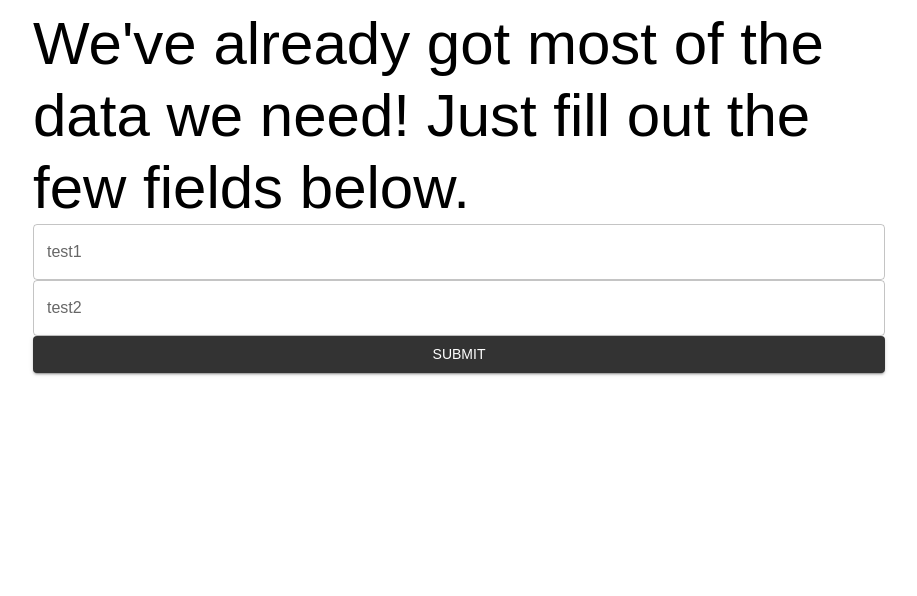
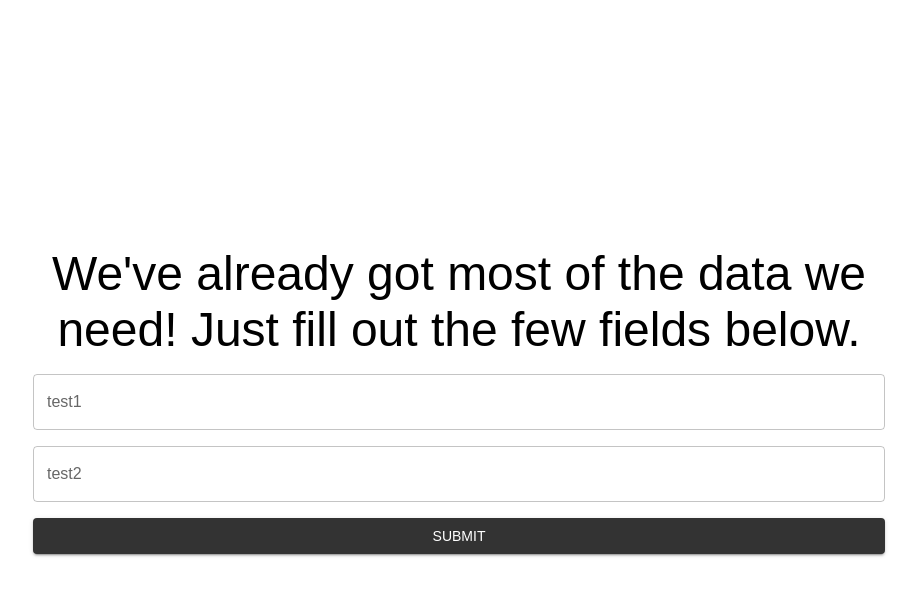
Before and after one commit to Appropedia/oshwa-appro, a React (Create React App) app in the folder client/: page /eligibilty in a window 1280 px wide. Shown: the top 596 px of the page, without its empty margins (181-1098 px from the left). Built offline with nearby package versions, Linux system fonts and the light colour scheme.

Commit message:
Style: Center and align elements

```diff
--- a/client/src/Pages/Certification.js
+++ b/client/src/Pages/Certification.js
@@ -6,9 +6,18 @@ const Certification = () => {
   const pageName = params?.pageName;
   return (
     <Container maxWidth="md">
-      <Typography variant="h2" component="h1">{pageName} is not certified. Would you like to certify it?</Typography>
-      <Button variant="contained" href={"/eligibilty"}>Yes, check eligibilty</Button>
-      <Button variant="outlined">No, learn more</Button>
+      <Typography variant="h3" component="h3" align="center">
+        <b>{pageName}</b> is not certified.
+      </Typography>
+      <Typography variant="h3" component="h3" align="center">
+        Would you like to certify it?
+      </Typography>
+      <div style={{display: "flex", justifyContent:"center", gap:"2vw"}}>
+        <Button variant="contained" href={"/eligibilty"}>
+          Yes, check eligibilty
+        </Button>
+        <Button variant="outlined">No, learn more</Button>
+      </div>
     </Container>
   );
 };
--- a/client/src/Pages/Eligibility.js
+++ b/client/src/Pages/Eligibility.js
@@ -1,13 +1,6 @@
-import { Button, Container, TextField, Typography } from "@mui/material";
+import { Button, Container, TextField, Typography, Grid } from "@mui/material";
 import React from "react";
-import {
-  Formik,
-  Field,
-  Form,
-  ErrorMessage,
-  FieldArray,
-  useFormik,
-} from "formik";
+import { useFormik } from "formik";
 
 const Eligibility = () => {
   /*
@@ -32,23 +25,32 @@ const Eligibility = () => {
 
   return (
     <Container maxWidth="md">
-      <Typography variant="h2" component="h1">
+      <Typography variant="h3" component="h3" align="center">
         We've already got most of the data we need! Just fill out the few fields
         below.
       </Typography>
       <div>
         <form onSubmit={formik.handleSubmit}>
+          <div>
             {OSHWAFields.map((element, index) => (
               <TextField
                 fullWidth
+                sx={{ marginTop: "2vh" }}
                 label={element}
                 name={element}
                 onChange={formik.handleChange}
               />
             ))}
-          <Button color="primary" variant="contained" fullWidth type="submit">
+            <Button
+              fullWidth
+              sx={{ marginTop: "2vh" }}
+              color="primary"
+              variant="contained"
+              type="submit"
+            >
               Submit
             </Button>
+          </div>
         </form>
       </div>
     </Container>
--- /dev/null
+++ b/client/src/index.css
@@ -0,0 +1,12 @@
+html,
+body {
+  height: 100%;
+  margin: 0;
+  padding: 0;
+}
+
+#root {
+  height: 100%;
+  display: flex;
+  align-items: center;
+}
```
Also changed, not shown: client/src/App.js (+7 -7 lines). Lines whose indentation alone changed are shown as unchanged.
